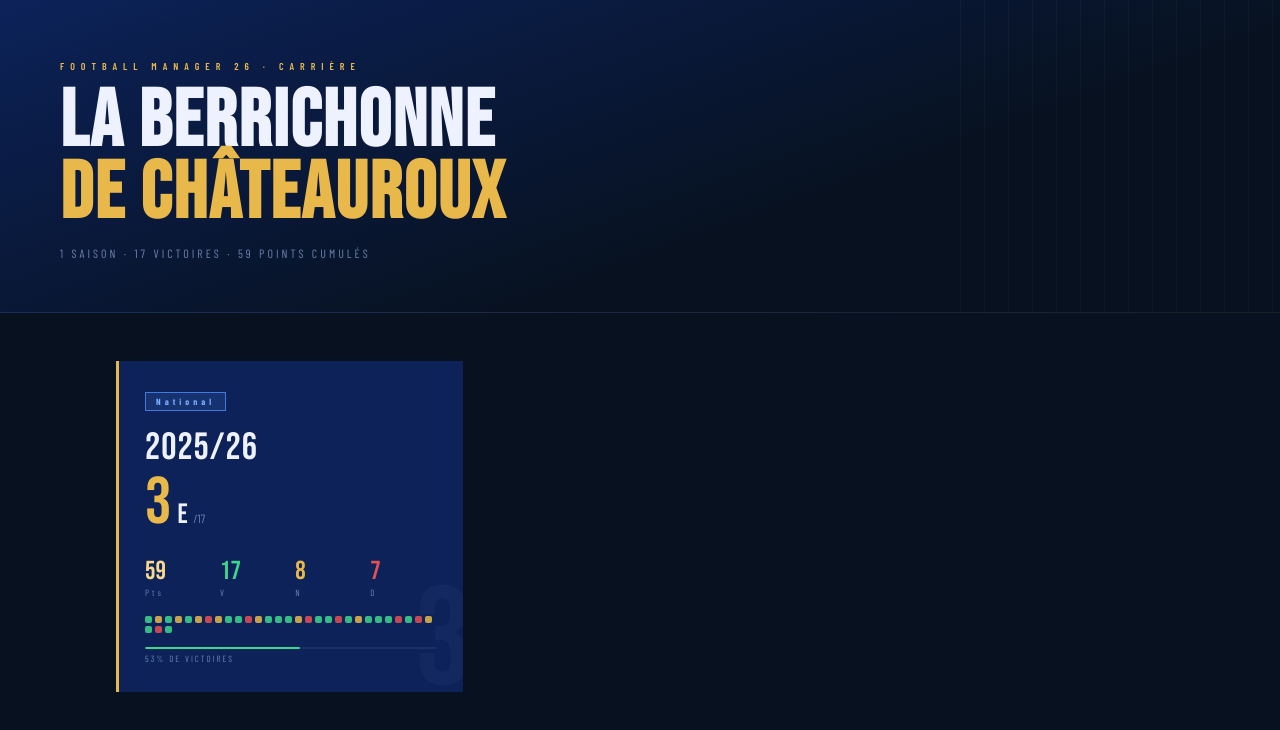
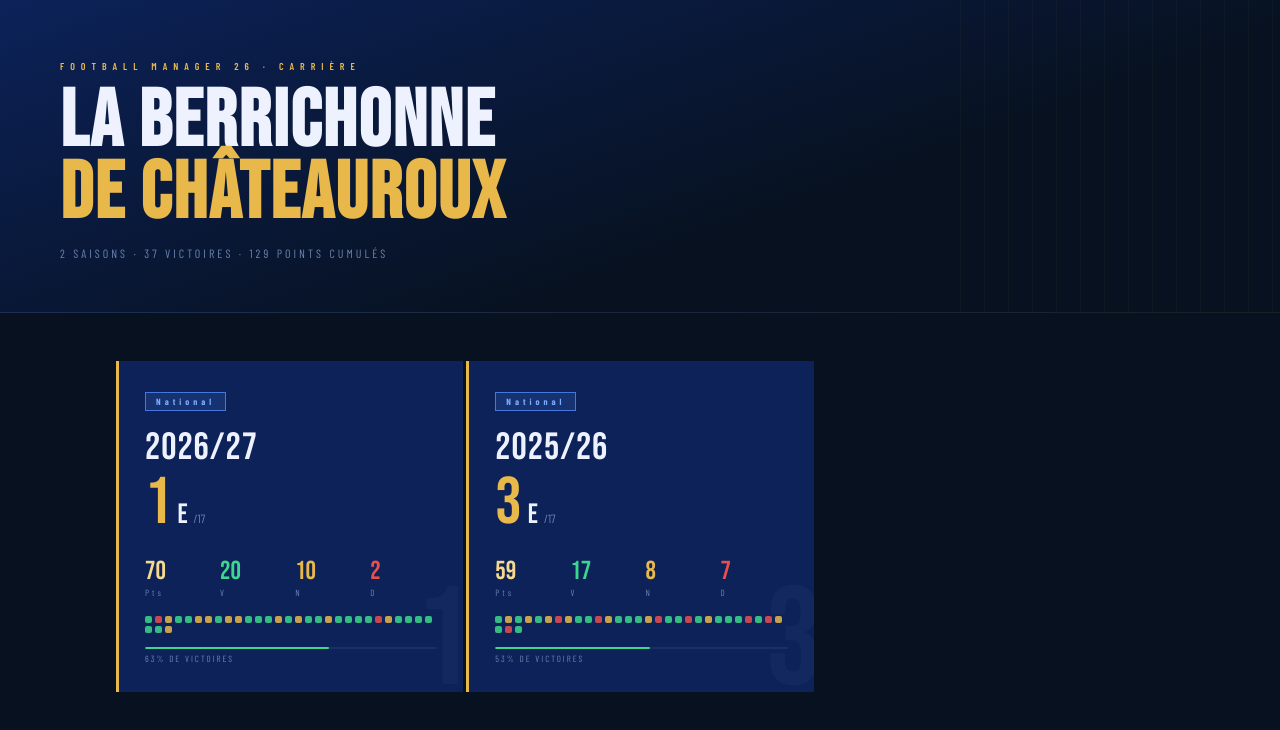
Before and after one commit to ArqueftX/lbc-fm-career, a React (Vite) app: page / in a window 1280 px wide. Shown: the top 730 px of the page. Built offline with nearby package versions, Linux system fonts and the light colour scheme; a web font is replaced by a local one.

Commit message:
Saison 2026/27 - Champions National, montée en Ligue 2

```diff
--- a/src/data/seasons.js
+++ b/src/data/seasons.js
@@ -127,6 +127,118 @@
     ],
   },
 
+  /* ─── SAISON 2026/27 ─────────────────────────────────── */
+  {
+    id:         "2026-27",
+    year:       "2026/27",
+    league:     "National",
+    position:   1,
+    totalTeams: 17,
+    points:     70,
+    played:     32,
+    wins:       20,
+    draws:      10,
+    losses:     2,
+    gf:         81,
+    ga:         36,
+    promoted:   ["Châteauroux (Champion)", "Orléans", "Rodez AF"],
+    relegated:  ["SC Aubagne Air Bel", "St-Pryvé St-Hilaire FC", "FC Fleury 91"],
+
+    scorers: [
+      { name: "Duarte Bonito",                      detail: "AD · Portugais · 22 ans",              value: 15 },
+      { name: "Schurrle",                           detail: "MC · Portugais · 25 ans",              value: 10 },
+      { name: "Théo Trinker / Yannis Verdier",      detail: "MC/BU · Français · Ex-aequo",          value: 8  },
+    ],
+    assists: [
+      { name: "Schurrle",                           detail: "MC · Portugais · 25 ans",              value: 13 },
+      { name: "Théo Trinker",                       detail: "MC · Français · 25 ans",               value: 9  },
+      { name: "Moustapha Fall / Duarte Bonito",     detail: "AD · Ex-aequo",                        value: 7  },
+    ],
+    ratings: [
+      { name: "Schurrle",        detail: "MC · 25 ans", value: 7.40 },
+      { name: "Abdul Aziz Issah",detail: "AD · Ghanéen · 21 ans", value: 7.39 },
+      { name: "Duarte Bonito",   detail: "AD · 22 ans", value: 7.18 },
+    ],
+
+    transfers: [
+      { type: "free", name: "Wassim Nia",          from: "Libre de contrat",  date: "Juin 2026"   },
+      { type: "free", name: "Duarte Bonito",        from: "Libre de contrat",  date: "Juil. 2026"  },
+      { type: "free", name: "Abdul Aziz Issah",     from: "Alverca B",         date: "Juil. 2026"  },
+      { type: "loan", name: "Quilma",               from: "União de Leiria",   date: "Aoû. 2026"   },
+      { type: "loan", name: "Yayo",                 from: "Cultural Leonesa",  date: "Aoû. 2026"   },
+      { type: "free", name: "Tim-Justin Dietrich",  from: "Libre de contrat",  date: "Oct. 2026"   },
+      { type: "free", name: "Itaitinga",            from: "Etoile-Carouge",    date: "Jan. 2027"   },
+      { type: "free", name: "Tim Danhof",           from: "Libre de contrat",  date: "Jan. 2027"   },
+    ],
+
+    cup: {
+      name: "Coupe de France",
+      rounds: [
+        { result: "W", round: "6e Tour",  score: "1 – 2",  opponent: "Vendée Poiré-sur-Vie (E)" },
+        { result: "W", round: "7e Tour",  score: "0 – 2",  opponent: "AS Yzeure (E)"             },
+        { result: "W", round: "8e Tour",  score: "1 – 2",  opponent: "Orléans (E)"               },
+        { result: "L", round: "9e Tour",  score: "2 – 1",  opponent: "Pau (E)"                   },
+      ],
+    },
+
+    playoffs: null,
+
+    matches: [
+      { r:"W", tip:"FC Versailles 78 (D) 2-0"          },
+      { r:"L", tip:"AS Cannes (E) 3-2"                 },
+      { r:"D", tip:"Bourg-Péronnas (D) 1-1"            },
+      { r:"W", tip:"Caen (E) 0-5"                      },
+      { r:"W", tip:"Bordeaux (D) 2-1"                  },
+      { r:"D", tip:"Boulogne (E) 4-4"                  },
+      { r:"D", tip:"Sochaux (D) 2-2"                   },
+      { r:"W", tip:"FC Fleury 91 (E) 1-4"              },
+      { r:"D", tip:"Rodez AF (D) 2-2"                  },
+      { r:"D", tip:"Orléans (E) 1-1"                   },
+      { r:"W", tip:"St-Pryvé St-Hilaire (D) 3-1"       },
+      { r:"W", tip:"SC Aubagne Air Bel (E) 0-2"        },
+      { r:"W", tip:"Le Puy Foot 43 (D) 3-1"            },
+      { r:"D", tip:"Villefranche Beaujolais (E) 0-0"   },
+      { r:"W", tip:"Concarneau (D) 4-3"                },
+      { r:"D", tip:"Paris 13 Atlético (E) 1-1"         },
+      { r:"W", tip:"Bourg-Péronnas (E) 1-4"            },
+      { r:"W", tip:"FC Versailles 78 (E) 1-2"          },
+      { r:"D", tip:"Caen (D) 0-0"                      },
+      { r:"W", tip:"Bordeaux (E) 1-2"                  },
+      { r:"W", tip:"Boulogne (D) 4-0"                  },
+      { r:"W", tip:"Sochaux (E) 0-2"                   },
+      { r:"W", tip:"FC Fleury 91 (D) 5-2"              },
+      { r:"L", tip:"Rodez AF (E) 2-1"                  },
+      { r:"D", tip:"Orléans (D) 1-1"                   },
+      { r:"W", tip:"St-Pryvé St-Hilaire (E) 1-2"       },
+      { r:"W", tip:"SC Aubagne Air Bel (D) 4-1"        },
+      { r:"W", tip:"Le Puy Foot 43 (E) 1-5"            },
+      { r:"W", tip:"Villefranche Beaujolais (D) 2-1"   },
+      { r:"W", tip:"Concarneau (E) 2-4"                },
+      { r:"W", tip:"Paris 13 Atlético (D) 4-0"         },
+      { r:"D", tip:"AS Cannes (D) 1-1"                 },
+    ],
+
+    standings: [
+      { pos:1,  team:"Châteauroux",           j:32, g:20, n:10, l:2,  bp:81, bc:36, db: 45, pts:70, zone:"promo", highlight:true },
+      { pos:2,  team:"Orléans",               j:32, g:19, n:8,  l:5,  bp:51, bc:21, db: 30, pts:65, zone:"promo" },
+      { pos:3,  team:"Rodez AF",              j:32, g:18, n:8,  l:6,  bp:62, bc:41, db: 21, pts:62, zone:"promo" },
+      { pos:4,  team:"Sochaux",               j:32, g:17, n:7,  l:8,  bp:58, bc:41, db: 17, pts:58              },
+      { pos:5,  team:"Bordeaux",              j:32, g:17, n:4,  l:11, bp:58, bc:45, db: 13, pts:55              },
+      { pos:6,  team:"Villefranche Beauj.",   j:32, g:13, n:9,  l:10, bp:32, bc:29, db:  3, pts:48              },
+      { pos:7,  team:"FC Versailles 78",      j:32, g:13, n:5,  l:14, bp:40, bc:48, db: -8, pts:44              },
+      { pos:8,  team:"Concarneau",            j:32, g:11, n:10, l:11, bp:41, bc:37, db:  4, pts:43              },
+      { pos:9,  team:"Boulogne",              j:32, g:11, n:10, l:11, bp:41, bc:45, db: -4, pts:43              },
+      { pos:10, team:"AS Cannes",             j:32, g:9,  n:12, l:11, bp:30, bc:34, db: -4, pts:39              },
+      { pos:11, team:"Caen",                  j:32, g:10, n:8,  l:14, bp:37, bc:49, db:-12, pts:38              },
+      { pos:12, team:"Bourg-Péronnas",        j:32, g:8,  n:11, l:13, bp:35, bc:43, db: -8, pts:35              },
+      { pos:13, team:"Le Puy Foot 43",        j:32, g:9,  n:6,  l:17, bp:33, bc:47, db:-14, pts:33              },
+      { pos:14, team:"Paris 13 Atlético",    j:32, g:6,  n:12, l:14, bp:35, bc:43, db: -8, pts:30              },
+      { pos:15, team:"SC Aubagne Air Bel",    j:32, g:6,  n:11, l:15, bp:28, bc:46, db:-18, pts:29, zone:"releg" },
+      { pos:16, team:"St-Pryvé St-Hilaire",  j:32, g:6,  n:10, l:16, bp:39, bc:58, db:-19, pts:28, zone:"releg" },
+      { pos:17, team:"FC Fleury 91",          j:32, g:5,  n:7,  l:20, bp:34, bc:72, db:-38, pts:22, zone:"releg" },
+    ],
+  },
+
   /* ─── AJOUTE TES PROCHAINES SAISONS ICI ──────────────── */
   // Template vide — copie ce bloc, remplis-le et décommente :
   /*
```
